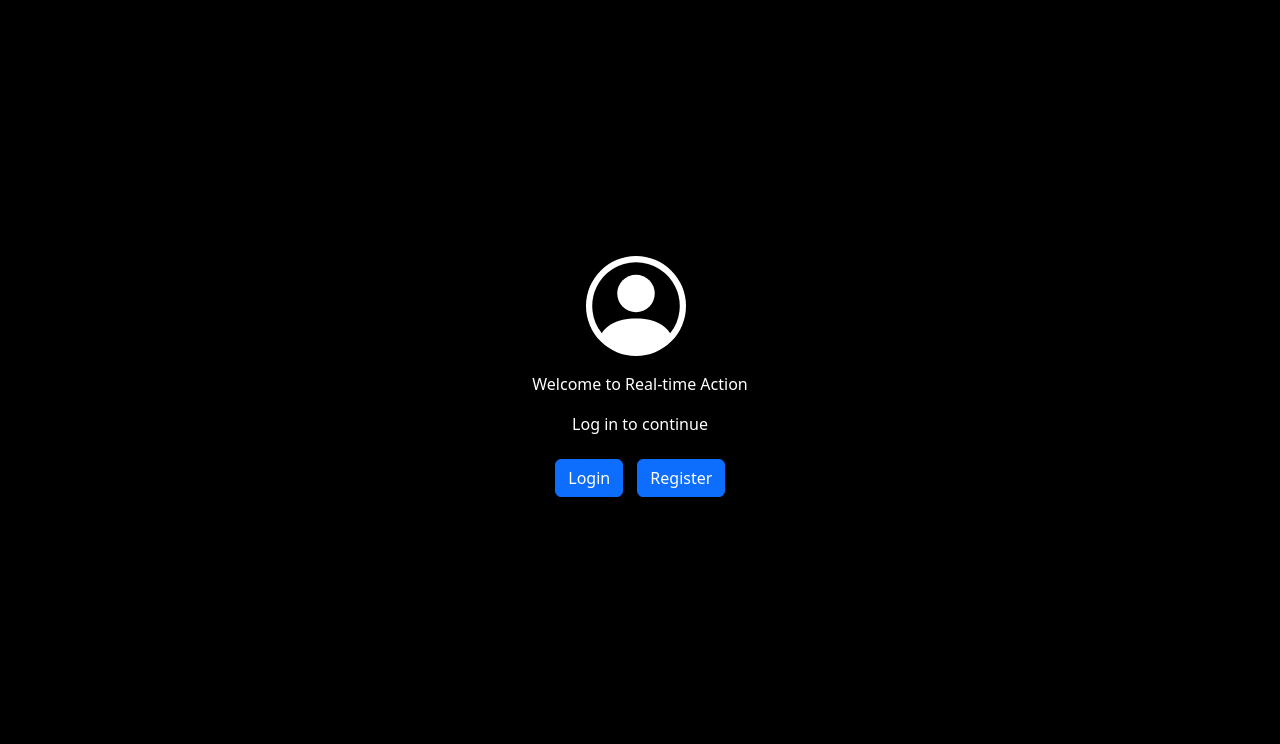
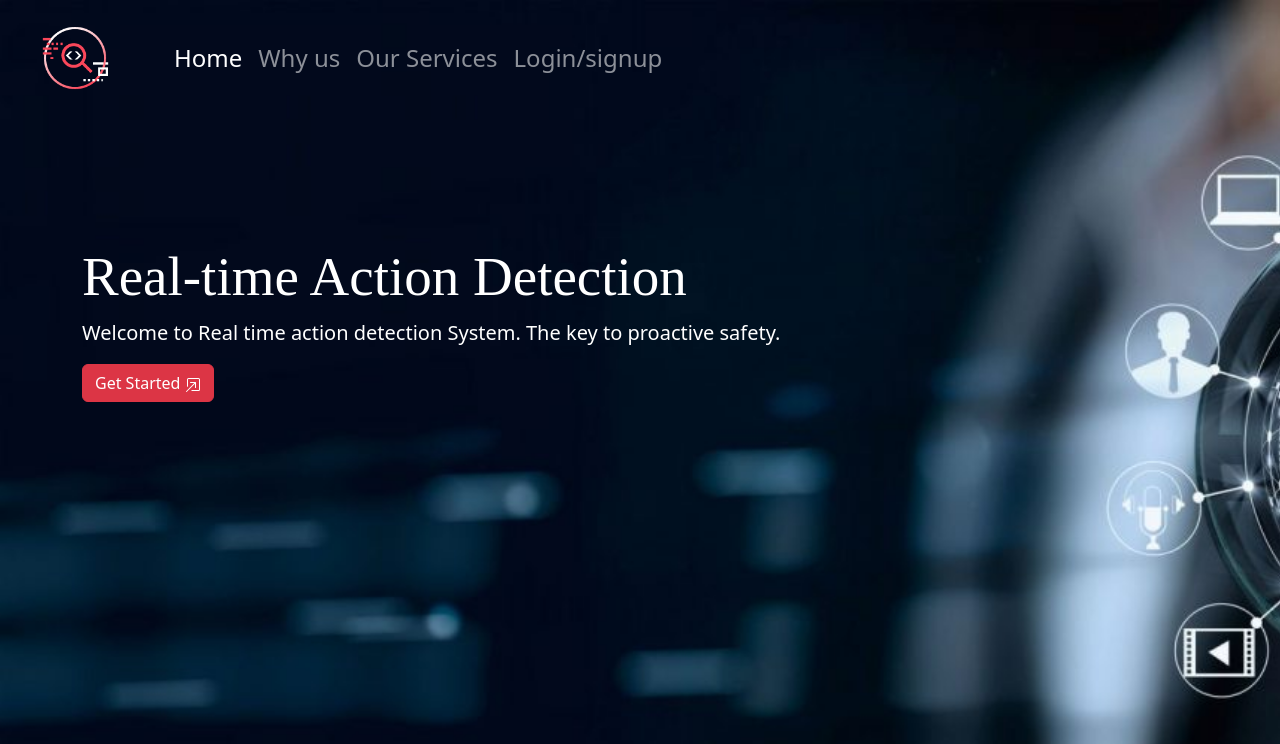
Before and after one commit to vermahimanshu23/real-time-webapp, a Flask app: page / in a window 1280 px wide. Shown: the top 744 px of the page. Run offline with Flask 3, Linux system fonts and the light colour scheme.

Commit message:
Added another design and navbar

```diff
--- a/static/style.css
+++ b/static/style.css
@@ -1,30 +1,30 @@
 body{
-    background-color: black;
+    background-image: url("./images/bg.jpg");
+    background-size: 250vh;
+    background-repeat: no-repeat;
     color: white;
 }
-.main {
-    /* width: 500px;
-    height: 250px;
-    margin: 50px; */
-    margin-top: 30vh;
-    outline: solid 1px black;
-    display: flex;
-    justify-content: center;
-    align-items: center;
-  }
-
-.bi{
-    margin-left: 25%;
+.navbar{
+    font-size: 24px;
 }
-#first{
-    margin-left: 10px;
+.brand{
+    font-size: 26px;
 }
-#second{
-    margin-left: 10px;
+.mainPage{
+    margin-top: 10%;
+}
+.mainPage P{
+    font-size: 20px;
+}
+.mainPage h1{
+    font-size: 55px;
+    font-family: 'Times New Roman', Times, serif;
 }
 
-/* css for registration page */
 
-.title{
-    color: black;
-}
+/* @media only screen and (max-width: 600px) {
+    body{
+        background-image: url("./images/bg2.jpg");
+        background-size: 100vh;
+    }
+  } */
--- a/templates/index.html
+++ b/templates/index.html
@@ -17,25 +17,23 @@
 <body>
     <header>
         <!-- place navbar here -->
+
     </header>
+    {% include 'navbar.html' %}
     <main>
+        <div class="container mainPage">
+            <h1>Real-time Action Detection</h1>
+            <p>Welcome to Real time action detection System. The key to proactive safety.</p>
+            <a name="getStarted" id="getStarted" class="btn btn-danger " href="/registration" role="button">Get
+                Started <svg xmlns="http://www.w3.org/2000/svg" width="16" height="16" fill="currentColor"
+                    class="bi bi-box-arrow-in-up-right" viewBox="0 0 16 16">
+                    <path fill-rule="evenodd"
+                        d="M6.364 13.5a.5.5 0 0 0 .5.5H13.5a1.5 1.5 0 0 0 1.5-1.5v-10A1.5 1.5 0 0 0 13.5 1h-10A1.5 1.5 0 0 0 2 2.5v6.636a.5.5 0 1 0 1 0V2.5a.5.5 0 0 1 .5-.5h10a.5.5 0 0 1 .5.5v10a.5.5 0 0 1-.5.5H6.864a.5.5 0 0 0-.5.5z" />
+                    <path fill-rule="evenodd"
+                        d="M11 5.5a.5.5 0 0 0-.5-.5h-5a.5.5 0 0 0 0 1h3.793l-8.147 8.146a.5.5 0 0 0 .708.708L10 6.707V10.5a.5.5 0 0 0 1 0v-5z" />
+                </svg></a>
+        </div>
 
-        <div class="main">
-            <div class="child">
-                <svg xmlns="http://www.w3.org/2000/svg" width="100" height="100" fill="currentColor"
-                    class="bi bi-person-circle my-3" viewBox="0 0 16 16">
-                    <path d="M11 6a3 3 0 1 1-6 0 3 3 0 0 1 6 0z" />
-                    <path fill-rule="evenodd"
-                        d="M0 8a8 8 0 1 1 16 0A8 8 0 0 1 0 8zm8-7a7 7 0 0 0-5.468 11.37C3.242 11.226 4.805 10 8 10s4.757 1.225 5.468 2.37A7 7 0 0 0 8 1z" />
-                </svg>
-                <p>Welcome to Real-time Action </p>
-                <p class="text-center">Log in to continue</p>
-                <div class="btn">
-                    <a name="" id="first" class="btn btn-primary" href="/login" role="button">Login</a>
-                    <a name="" id="second" class="btn btn-primary" href="/registration" role="button">Register</a>
-                </div>
-            </div>
-        </div>
     </main>
     <footer>
         <!-- place footer here -->
--- /dev/null
+++ b/templates/navbar.html
@@ -0,0 +1,24 @@
+<!-- Navbar -->
+<nav class="navbar navbar-expand-lg navbar-dark shadow-5-strong sticky-top">
+    <img class="navbar-brand brand" src="/static/images/mlogo.gif" alt="logo" width="150px">
+    <button class="navbar-toggler" type="button" data-toggle="collapse" data-target="#navbarNav"
+        aria-controls="navbarNav" aria-expanded="false" aria-label="Toggle navigation">
+        <span class="navbar-toggler-icon"></span>
+    </button>
+    <div class="collapse navbar-collapse" id="navbarNav">
+        <ul class="navbar-nav">
+            <li class="nav-item active">
+                <a class="nav-link active" href="/">Home <span class="sr-only"></span></a>
+            </li>
+            <li class="nav-item">
+                <a class="nav-link" href="#">Why us</a>
+            </li>
+            <li class="nav-item">
+                <a class="nav-link" href="#">Our Services</a>
+            </li>
+            <li class="nav-item">
+                <a class="nav-link" href="/login">Login/signup</a>
+            </li>
+        </ul>
+    </div>
+</nav>
--- a/templates/user_login.html
+++ b/templates/user_login.html
@@ -34,9 +34,10 @@
                                 <label for="email" class="text-dark">Email</label>
                             </div>
                             <div class="form-floating mb-3">
-                                <label for="password" class="form-label text-dark">Password</label>
+
                                 <input type="password" class="form-control" name="password" id="password"
                                     placeholder="Enter Your Password">
+                                <label for="password" class="form-label text-dark">Password</label>
                             </div>
 
                             <div class="my-3 text-center">
```
Also changed, not shown: static/images/bg.jpg (added), static/images/mlogo.gif (added).
